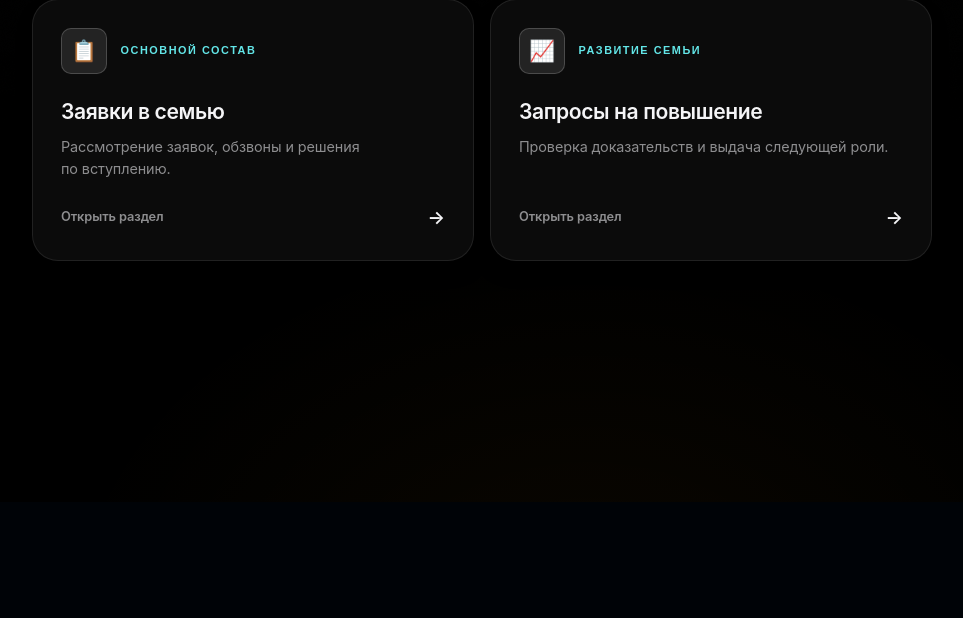
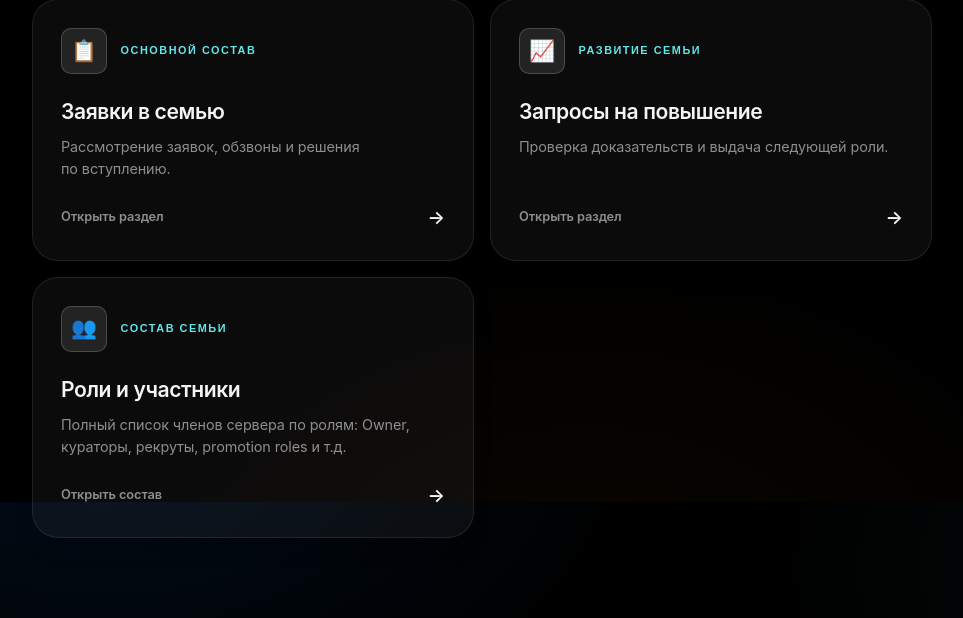
Before and after one commit to okuname287/DFDSFSD, a FastAPI app: template web/templates/server_workspace.html in a window 1280 px wide. Shown: the part 298-916 px from the top of the page, without its empty margins (52-1015 px from the left). Before the commit the page ends 559 px from the top, so only its background shows below. Run offline with FastAPI, Linux system fonts and the light colour scheme; the template is opened without the code that fills it, so the values that code supplies are empty; some web fonts are replaced.

Commit message:
Update server_workspace.html

```diff
--- a/web/templates/server_workspace.html
+++ b/web/templates/server_workspace.html
@@ -53,6 +53,17 @@
                 </div>
                 <span class="workspace-card-action">Открыть раздел <span>→</span></span>
             </a>
+            <a href="/roster/{{ server }}" class="workspace-card workspace-card-roster">
+                <div class="workspace-card-top">
+                    <span class="workspace-icon">👥</span>
+                    <p class="eyebrow">Состав семьи</p>
+                </div>
+                <div class="workspace-card-content">
+                    <h2>Роли и участники</h2>
+                    <p>Полный список членов сервера по ролям: Owner, кураторы, рекруты, promotion roles и т.д.</p>
+                </div>
+                <span class="workspace-card-action">Открыть состав <span>→</span></span>
+            </a>
         </section>
     </main>
 </body>
```
